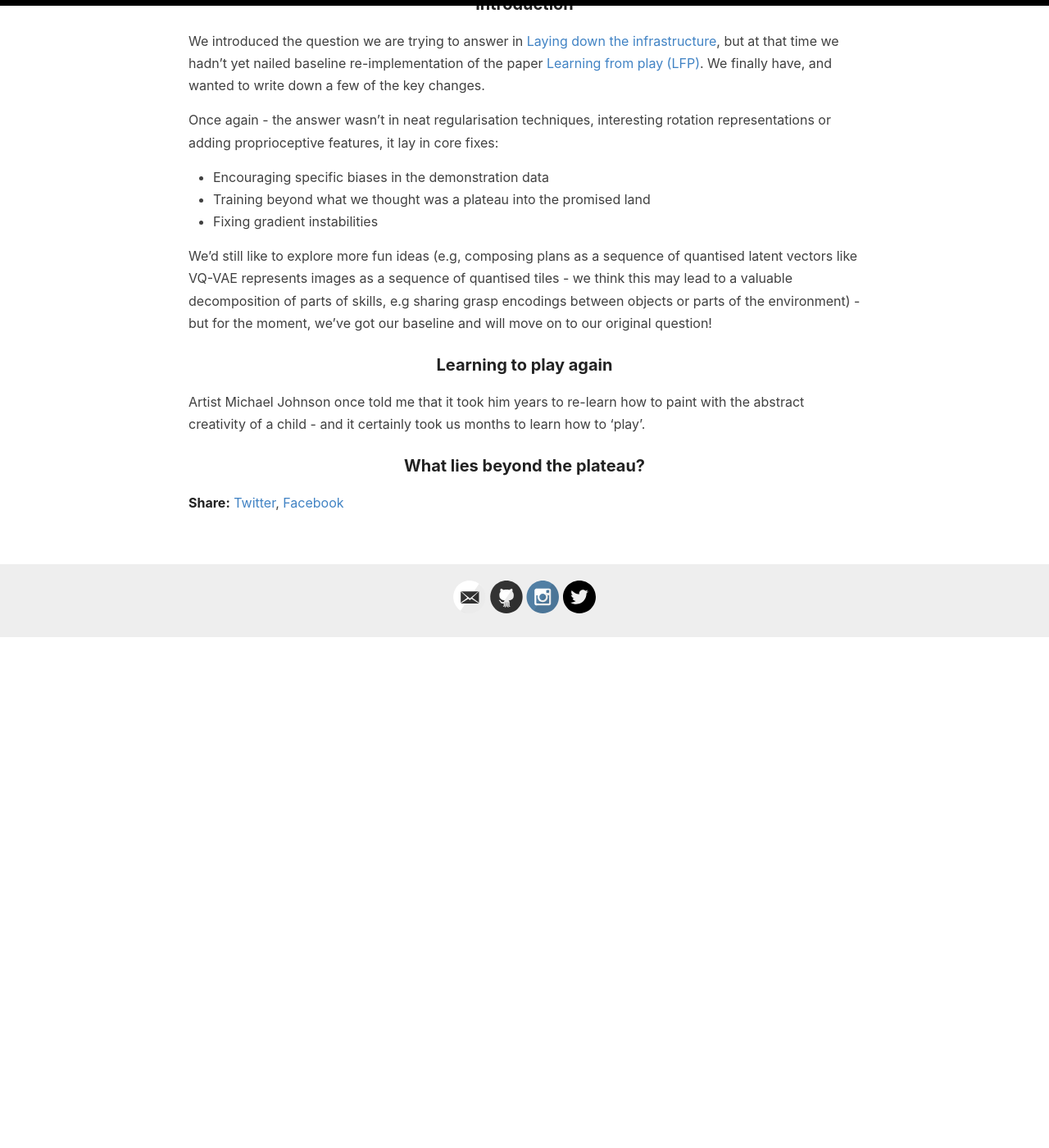
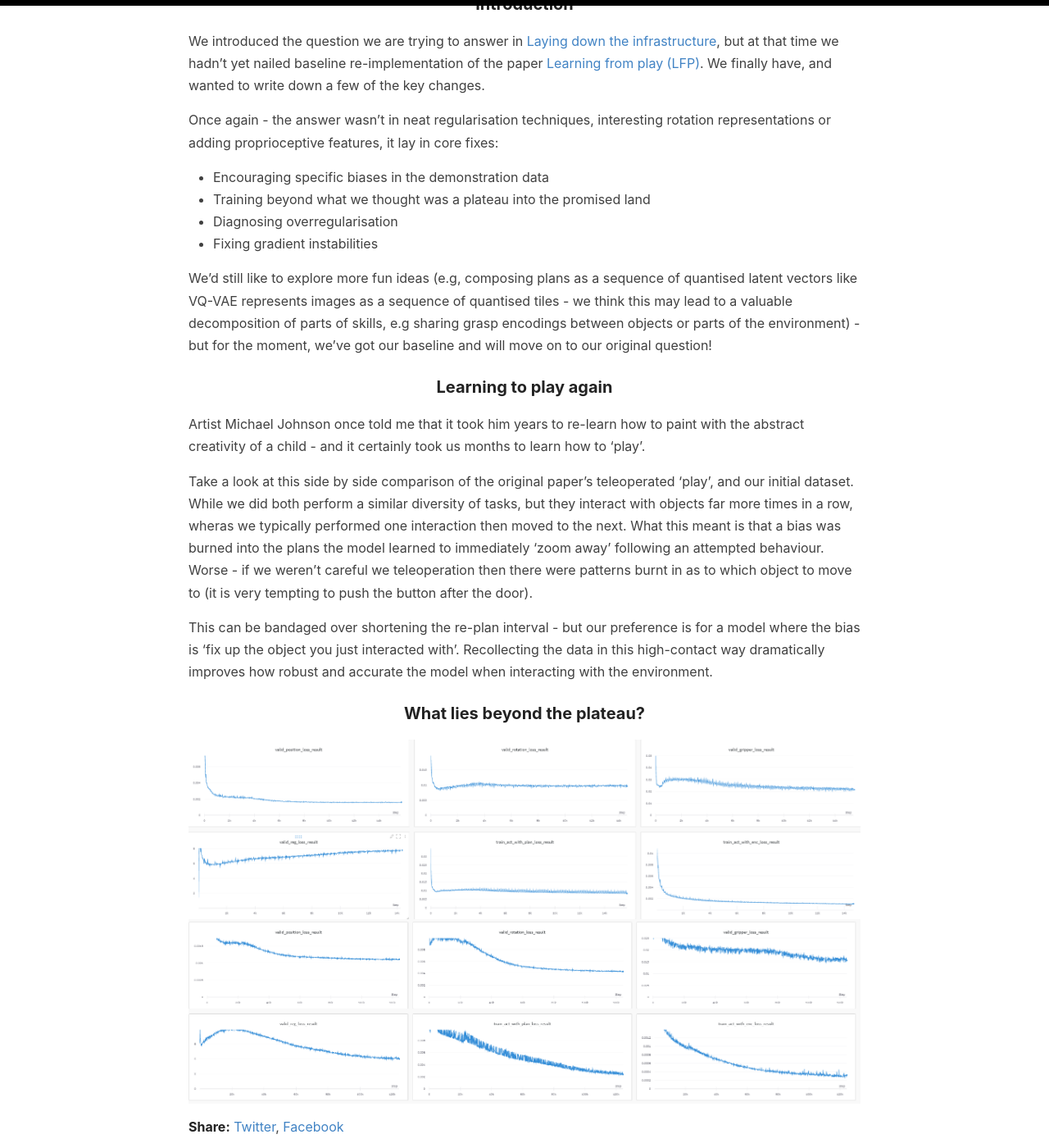
Before and after one commit to sholtodouglas/sholtodouglas.github.io, a Jekyll site: the page built from _posts/2021-01-29-Learning from Play.md, in a window 1280 px wide and 1400 px high, scrolled down 1296 px. Shown: the whole window at 82% size. Built offline with Jekyll 4.4.1, drawn with Linux system fonts in a browser that asks for light colours; before the commit the page ends 2073 px from its top, so only the background shows below that.

Commit message:
Update 2021-01-29-Learning from Play.md

```diff
--- a/_posts/2021-01-29-Learning from Play.md
+++ b/_posts/2021-01-29-Learning from Play.md
@@ -27,6 +27,7 @@
 Once again - the answer wasn't in neat regularisation techniques, interesting rotation representations or adding proprioceptive features, it lay in core fixes:
 - Encouraging specific biases in the demonstration data
 - Training beyond what we thought was a plateau into the promised land
+- Diagnosing overregularisation
 - Fixing gradient instabilities
 
 We'd still like to explore more fun ideas (e.g, composing plans as a sequence of quantised latent vectors like VQ-VAE represents images as a sequence of quantised tiles - we think this may lead to a valuable decomposition of parts of skills, e.g sharing grasp encodings between objects or parts of the environment) - but for the moment, we've got our baseline and will move on to our original question!
@@ -35,4 +36,11 @@
 
 Artist Michael Johnson once told me that it took him years to re-learn how to paint with the abstract creativity of a child - and it certainly took us months to learn how to 'play'.
 
+Take a look at this side by side comparison of the original paper's teleoperated 'play', and our initial dataset. While we did both perform a similar diversity of tasks, but they interact with objects far more times in a row, wheras we typically performed one interaction then moved to the next. What this meant is that a bias was burned into the plans the model learned to immediately 'zoom away' following an attempted behaviour. Worse - if we weren't careful we teleoperation then there were patterns burnt in as to which object to move to (it is very tempting to push the button after the door).
+
+This can be bandaged over shortening the re-plan interval - but our preference is for a model where the bias is 'fix up the object you just interacted with'.  Recollecting the data in this high-contact way dramatically improves how robust and accurate the model when interacting with the environment.
+
 ### What lies beyond the plateau?
+
+![alt-text-1](https://sholtodouglas.github.io/images/play/graphs.png "demo of multiple tasks")
+![alt-text-1](https://sholtodouglas.github.io/images/play/promised_land.png "demo of multiple tasks")
```
